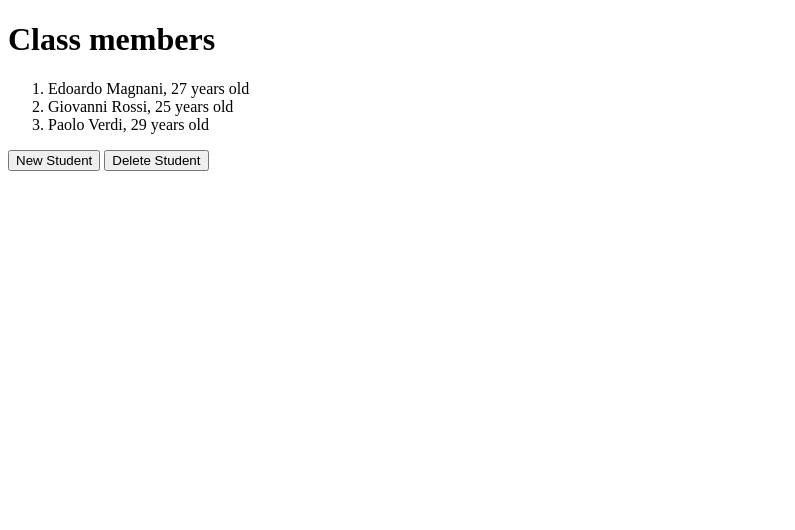
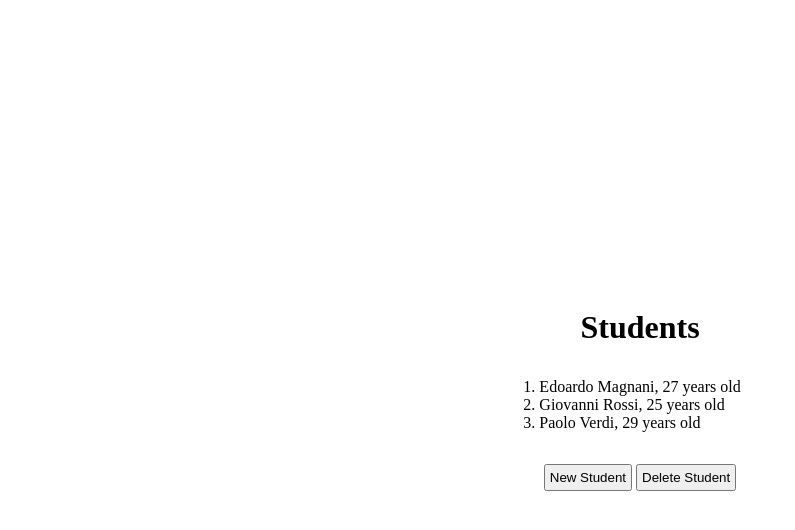
Before and after one commit to BrunosCode/js-oggetti-studenti, a plain HTML site: page index.html in a window 1280 px wide. Shown: the whole page, without its empty margins (0-795 px from the left). Drawn offline with Linux system fonts and the light colour scheme.

Commit message:
css and js shortcut

```diff
--- a/css/style.css
+++ b/css/style.css
@@ -0,0 +1,22 @@
+/* RESET */
+* {
+    box-sizing: border-box;
+    padding: 0;
+    margin: 0;
+}
+
+.main {
+    height: 100vh;
+    display: flex;
+    flex-direction: column;
+    justify-content: center;
+    align-items: center;
+}
+
+.main > * {
+    margin: 1rem;
+}
+
+.btn {
+    padding: .25rem;
+}
--- a/index.html
+++ b/index.html
@@ -9,7 +9,7 @@
 </head>
 <body>
     <main class="main">
-        <h1>Class members</h1>
+        <h1>Students</h1>
         <ol id="list" class="list">
 
         </ol>
--- a/js/app.js
+++ b/js/app.js
@@ -4,6 +4,12 @@
 // Ciclare su tutti gli studenti e stampare per ognuno di essi, nome e cognome.
 // Dare la possibilità all’utente, attraverso 3 prompt(), di aggiungere un nuovo oggetto studente inserendo nell’ordine: nome, cognome e età.
 
+
+// SHORTCUTS
+const newStudentBtn = document.getElementById("new-student");
+const deleteStudentBtn = document.getElementById("delete-student");
+
+// CLASS
 // 0. Class student
 class Student {
     constructor(name, surname, age) {
@@ -38,7 +44,7 @@ const printStudents = () => {
 printStudents();
 
 // 5. Insert a student using user data
-document.getElementById("new-student").addEventListener("click", () => {
+newStudentBtn.addEventListener("click", () => {
     // ask new data
     let newName = prompt("New student's name");
     let newSurname = prompt("New student's surname");
@@ -57,7 +63,7 @@ document.getElementById("new-student").addEventListener("click", () => {
 })
 
 // 6. Delete a student by his position in the list
-document.getElementById("delete-student").addEventListener("click", () => {
+deleteStudentBtn.addEventListener("click", () => {
     // Ask new data
     let deletedStudentIndex = parseInt(prompt("List position of the student to be removed")) - 1;
 
```
